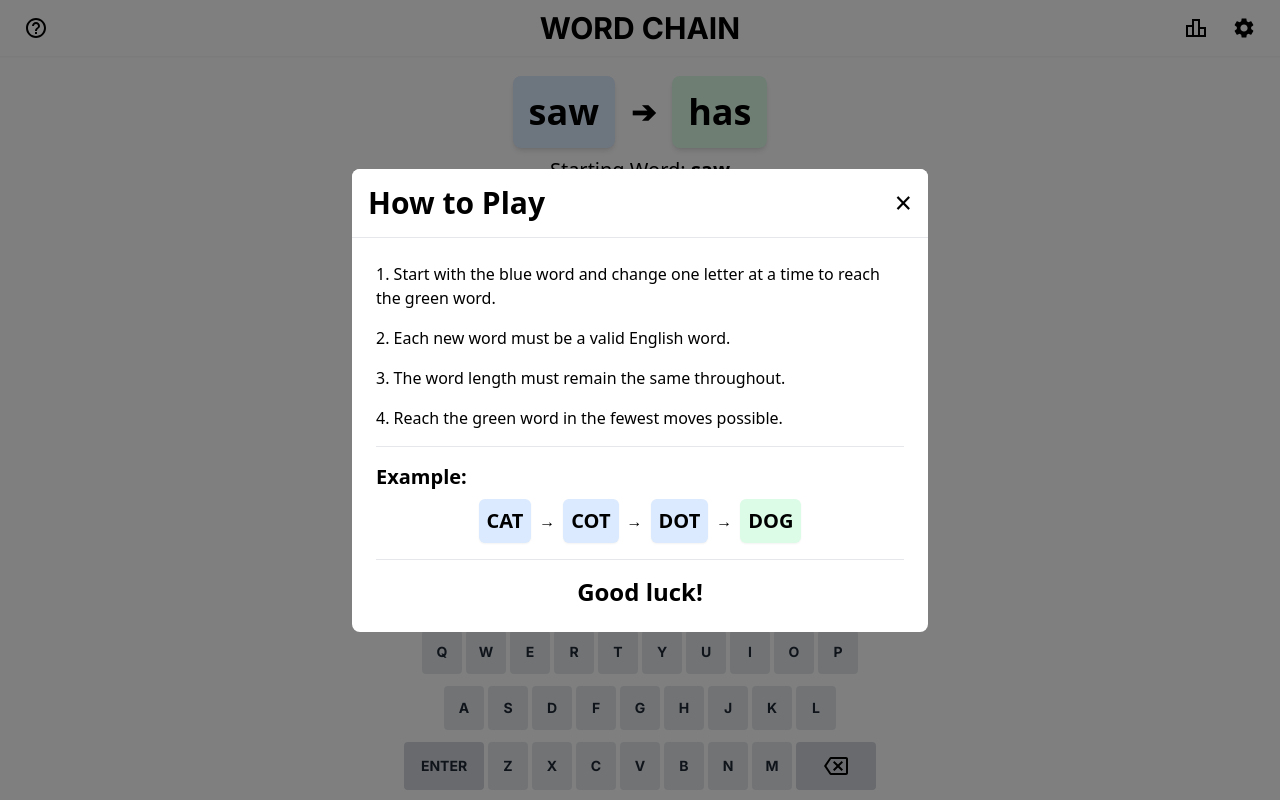
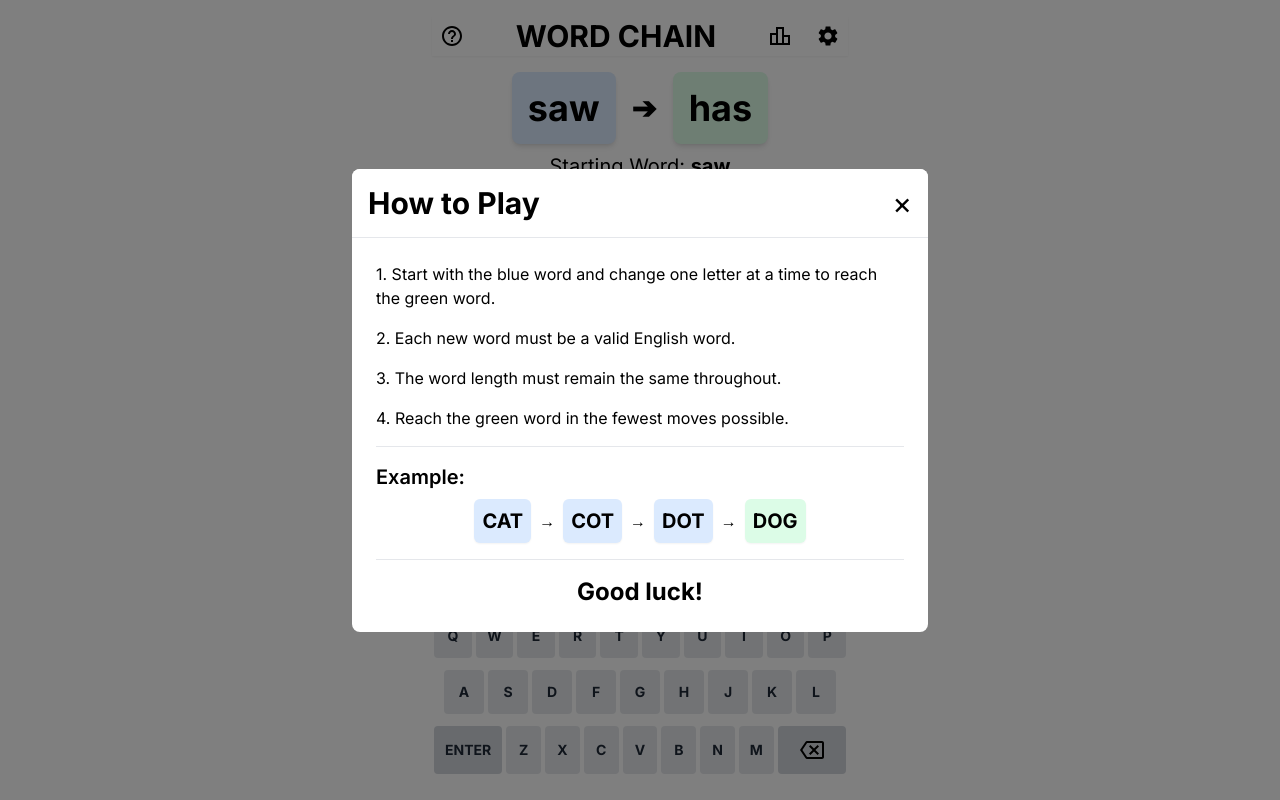
Before and after one commit to kevincarringtonstory/word-chain, a Next.js app: page / in a window 1280 px wide. Built offline with nearby package versions, Linux system fonts and the light colour scheme.

Commit message:
Fix header - type box animation

```diff
--- a/app/components/WordChainsGame.tsx
+++ b/app/components/WordChainsGame.tsx
@@ -1,6 +1,6 @@
 'use client';
 
-import React, { useState, useEffect, useMemo } from 'react';
+import React, { useState, useEffect, useMemo, useRef } from 'react';
 import { dictionary, fourLetterWords } from '@/app/utils/dictionary';
 import { findWordChain } from '@/app/utils/wordChainSolver';
 import Notification from './Notification';
@@ -52,6 +52,9 @@ const WordChainsGame: React.FC = () => {
   const [losses4, setLosses4] = useState(0);
   const [currentStreak4, setCurrentStreak4] = useState(0);
   const [maxStreak4, setMaxStreak4] = useState(0);
+
+  const [isExpanding, setIsExpanding] = useState(false);
+  const inputRef = useRef<HTMLInputElement>(null);
 
   // Calculate win percentages
   const winPercentage3 = useMemo(() => {
@@ -268,6 +271,10 @@ const WordChainsGame: React.FC = () => {
           ? prev.inputWord + key.toLowerCase()
           : prev.inputWord,
     }));
+
+    // Trigger expansion effect
+    setIsExpanding(true);
+    setTimeout(() => setIsExpanding(false), 50);
   };
 
   const handleBackspace = () => {
@@ -318,7 +325,8 @@ const WordChainsGame: React.FC = () => {
 
   return (
     <div className="flex flex-col min-h-screen bg-white">
-      <header className="w-full bg-white shadow-sm flex items-center justify-between px-4 py-2 sticky top-0 z-10">
+      <div className="flex-1 flex flex-col max-w-md mx-auto w-full p-4">
+        <header className="w-full bg-white shadow-sm flex items-center justify-between mb-4">
           <button
             className="text-gray-600 font-bold text-lg sm:text-xl p-2"
             onClick={() => setShowInstructions(true)}
@@ -335,11 +343,12 @@ const WordChainsGame: React.FC = () => {
               ></path>
             </svg>
           </button>
-        <h1 className="text-2xl sm:text-3xl font-bold absolute left-1/2 transform -translate-x-1/2">
-          WORD CHAIN
-        </h1>
+          <h1 className="text-2xl sm:text-3xl font-bold">WORD CHAIN</h1>
           <div className="flex">
-          <button className="mr-2 p-2" onClick={() => setShowStatistics(true)}>
+            <button
+              className="mr-2 p-2"
+              onClick={() => setShowStatistics(true)}
+            >
               <svg
                 xmlns="http://www.w3.org/2000/svg"
                 height="24"
@@ -369,7 +378,6 @@ const WordChainsGame: React.FC = () => {
         </header>
 
         <main className="flex-1 flex flex-col">
-        <div className="flex-1 font-sans w-full max-w-md mx-auto p-2 sm:p-5 flex flex-col">
           {showInstructions && (
             <GameInstructions
               isVisible={showInstructions}
@@ -419,6 +427,7 @@ const WordChainsGame: React.FC = () => {
           {!state.gameOver && (
             <div className="mb-2 sm:mb-4">
               <input
+                ref={inputRef}
                 type="text"
                 value={state.inputWord}
                 onChange={(e) =>
@@ -427,7 +436,9 @@ const WordChainsGame: React.FC = () => {
                     inputWord: e.target.value.toLowerCase(),
                   }))
                 }
-                className="w-full py-4 sm:py-6 px-4 border-2 border-blue-300 rounded-lg text-2xl sm:text-3xl text-center font-bold tracking-wider focus:outline-none focus:border-blue-500 transition-colors leading-normal"
+                className={`w-full py-4 sm:py-6 px-4 border-2 border-blue-300 rounded-lg text-2xl sm:text-3xl text-center font-bold tracking-wider focus:outline-none focus:border-blue-500 transition-all duration-100 leading-normal ${
+                  isExpanding ? 'scale-105' : 'scale-100'
+                }`}
                 maxLength={wordLength}
                 readOnly
               />
@@ -442,7 +453,7 @@ const WordChainsGame: React.FC = () => {
               Play Again
             </button>
           )}
-        </div>
+        </main>
 
         {!state.gameOver && (
           <div className="w-full mt-auto">
@@ -454,7 +465,7 @@ const WordChainsGame: React.FC = () => {
             />
           </div>
         )}
-      </main>
+      </div>
 
       <Notification
         message={state.notificationMessage}
```
Lines whose indentation alone changed are shown as unchanged.
